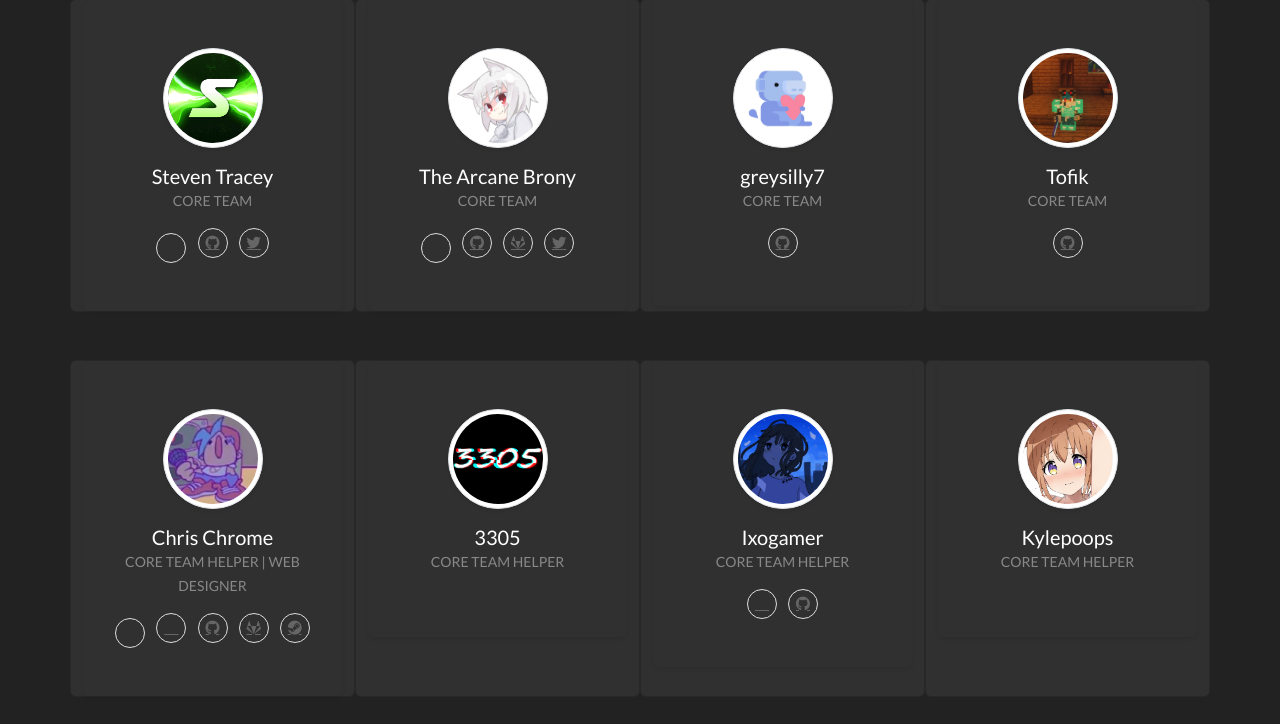
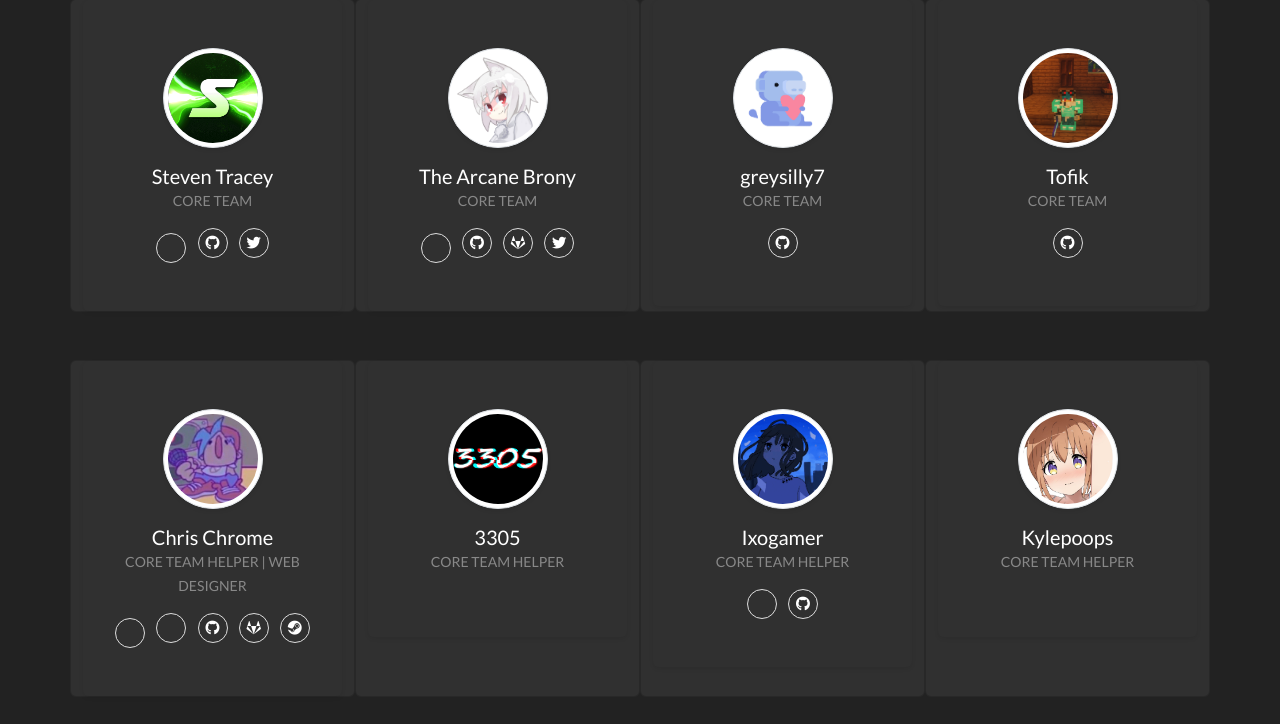
Before and after one commit to Pancaksee/test, a PHP site: page /team in a window 1280 px wide. Shown: the part 123-847 px from the top of the page. Run offline with PHP 8.4, Linux system fonts and the light colour scheme; data that the repository does not hold is empty.

Commit message:
More styling bullshit

```diff
--- a/team/index.php
+++ b/team/index.php
@@ -17,6 +17,21 @@
       transform: translate(-50%, -50%);
       text-align: center;
     } */
+    a:link {
+      text-decoration: none;2
+    }
+
+    a:visited {
+      text-decoration: none;
+    }
+
+    a:hover {
+      text-decoration: none;
+    }
+
+    a:active {
+      text-decoration: none;
+    }
   </style>
   <meta property="og:title" content="SugarcaneMC" />
   <meta property="og:description" content="SugarcaneMC - The high performance Minecraft server you've always wished for!" />
@@ -33,9 +48,9 @@
           <div class="rounded shadow-sm py-5 px-4"><img src="/assets/img/team/nevetS.gif" alt="" width="100" class="img-fluid rounded-circle mb-3 img-thumbnail shadow-sm">
             <h5 class="mb-0"> Steven Tracey </h5><span class="small text-uppercase text-muted">Core Team</span>
             <ul class="social mb-0 list-inline mt-3">
-              <li class="list-inline-item"><a href="http://nevets.tech/" class="social-link"><i class="far fa-browser"></i></a></li>
-              <li class="list-inline-item"><a href="https://github.com/nevetS-718" class="social-link"><i class="fab fa-github"></i></a></li>
-              <li class="list-inline-item"><a href="https://twitter.com/StevenTracey17" class="social-link"><i class="fab fa-twitter"></i></i></a></li>
+              <li class="list-inline-item"><a href="http://nevets.tech/" class="social-link"><i style="color: #FFF;" class="far fa-browser"></i></a></li>
+              <li class="list-inline-item"><a href="https://github.com/nevetS-718" class="social-link"><i style="color: #FFF;" class="fab fa-github"></i></a></li>
+              <li class="list-inline-item"><a href="https://twitter.com/StevenTracey17" class="social-link"><i style="color: #FFF;" class="fab fa-twitter"></i></i></a></li>
             </ul>
           </div>
         </div>
@@ -46,10 +61,10 @@
           <div class="rounded shadow-sm py-5 px-4"><img src="/assets/img/team/TheArcaneBrony.png" alt="" width="100" class="img-fluid rounded-circle mb-3 img-thumbnail shadow-sm">
             <h5 class="mb-0">The Arcane Brony</h5><span class="small text-uppercase text-muted">Core Team</span>
             <ul class="social mb-0 list-inline mt-3">
-              <li class="list-inline-item"><a href="https://thearcanebrony.net/" class="social-link"><i class="far fa-browser"></i></a></li>
-              <li class="list-inline-item"><a href="https://github.com/TheArcaneBrony" class="social-link"><i class="fab fa-github"></i></a></li>
-              <li class="list-inline-item"><a href="https://gitlab.com/TheArcaneBrony" class="social-link"><i class="fab fa-gitlab"></i></a></li>
-              <li class="list-inline-item"><a href="https://twitter.com/TheArcaneBrony" class="social-link"><i class="fab fa-twitter"></i></i></a></li>
+              <li class="list-inline-item"><a href="https://thearcanebrony.net/" class="social-link"><i style="color: #FFF;" class="far fa-browser"></i></a></li>
+              <li class="list-inline-item"><a href="https://github.com/TheArcaneBrony" class="social-link"><i style="color: #FFF;" class="fab fa-github"></i></a></li>
+              <li class="list-inline-item"><a href="https://gitlab.com/TheArcaneBrony" class="social-link"><i style="color: #FFF;" class="fab fa-gitlab"></i></a></li>
+              <li class="list-inline-item"><a href="https://twitter.com/TheArcaneBrony" class="social-link"><i style="color: #FFF;" class="fab fa-twitter"></i></i></a></li>
             </ul>
           </div>
         </div>
@@ -60,7 +75,7 @@
           <div class="rounded shadow-sm py-5 px-4"><img src="/assets/img/team/greysilly.png" alt="" width="100" class="img-fluid rounded-circle mb-3 img-thumbnail shadow-sm">
             <h5 class="mb-0">greysilly7</h5><span class="small text-uppercase text-muted">Core Team</span>
             <ul class="social mb-0 list-inline mt-3">
-              <li class="list-inline-item"><a href="https://github.com/greysilly7" class="social-link"><i class="fab fa-github"></i></a></li>
+              <li class="list-inline-item"><a href="https://github.com/greysilly7" class="social-link"><i style="color: #FFF;" class="fab fa-github"></i></a></li>
             </ul>
           </div>
         </div>
@@ -71,7 +86,7 @@
           <div class="rounded shadow-sm py-5 px-4"><img src="/assets/img/team/tofik.png" alt="" width="100" class="img-fluid rounded-circle mb-3 img-thumbnail shadow-sm">
             <h5 class="mb-0">Tofik</h5><span class="small text-uppercase text-muted">Core Team</span>
             <ul class="social mb-0 list-inline mt-3">
-              <li class="list-inline-item"><a href="https://github.com/Toffikk" class="social-link"><i class="fab fa-github"></i></a></li>
+              <li class="list-inline-item"><a href="https://github.com/Toffikk" class="social-link"><i style="color: #FFF;" class="fab fa-github"></i></a></li>
             </ul>
           </div>
         </div>
@@ -82,11 +97,11 @@
           <div class="rounded shadow-sm py-5 px-4"><img src="/assets/img/team/ChrisChrome.png" alt="" width="100" class="img-fluid rounded-circle mb-3 img-thumbnail shadow-sm">
             <h5 class="mb-0">Chris Chrome</h5><span class="small text-uppercase text-muted">Core Team Helper | Web Designer</span>
             <ul class="social mb-0 list-inline mt-3">
-              <li class="list-inline-item"><a href="https://chrischromeyt.com/" class="social-link"><i class="far fa-browser"></i></a></li>
-              <li class="list-inline-item"><a href="https://twitter.com/LeChrisChrome" class="social-link"><i class="fa fa-twitter"></i></a></li>
-              <li class="list-inline-item"><a href="https://github.com/ChrisChrome" class="social-link"><i class="fab fa-github"></i></a></li>
-              <li class="list-inline-item"><a href="https://gitlab.com/ChrisChrome" class="social-link"><i class="fab fa-gitlab"></i></a></li>
-              <li class="list-inline-item"><a href="https://steamcommunity.com/id/ChrisChrome/" class="social-link"><i class="fab fa-steam"></i></a></li>
+              <li class="list-inline-item"><a href="https://chrischromeyt.com/" class="social-link"><i style="color: #FFF;" class="far fa-browser"></i></a></li>
+              <li class="list-inline-item"><a href="https://twitter.com/LeChrisChrome" class="social-link"><i style="color: #FFF;" class="fa fa-twitter"></i></a></li>
+              <li class="list-inline-item"><a href="https://github.com/ChrisChrome" class="social-link"><i style="color: #FFF;" class="fab fa-github"></i></a></li>
+              <li class="list-inline-item"><a href="https://gitlab.com/ChrisChrome" class="social-link"><i style="color: #FFF;" class="fab fa-gitlab"></i></a></li>
+              <li class="list-inline-item"><a href="https://steamcommunity.com/id/ChrisChrome/" class="social-link"><i style="color: #FFF;" class="fab fa-steam"></i></a></li>
             </ul>
           </div>
         </div>
@@ -108,8 +123,8 @@
           <div class="rounded shadow-sm py-5 px-4"><img src="/assets/img/team/Ixogamer.gif" alt="" width="100" class="img-fluid rounded-circle mb-3 img-thumbnail shadow-sm">
             <h5 class="mb-0">Ixogamer</h5><span class="small text-uppercase text-muted">Core Team Helper</span>
             <ul class="social mb-0 list-inline mt-3">
-              <li class="list-inline-item"><a href="https://twitter.com/Ixogamer_" class="social-link"><i class="fa fa-twitter"></i></a></li>
-              <li class="list-inline-item"><a href="https://github.com/Ixogamer" class="social-link"><i class="fab fa-github"></i></a></li>
+              <li class="list-inline-item"><a href="https://twitter.com/Ixogamer_" class="social-link"><i style="color: #FFF;" class="fa fa-twitter"></i></a></li>
+              <li class="list-inline-item"><a href="https://github.com/Ixogamer" class="social-link"><i style="color: #FFF;" class="fab fa-github"></i></a></li>
             </ul>
           </div>
         </div>
```
